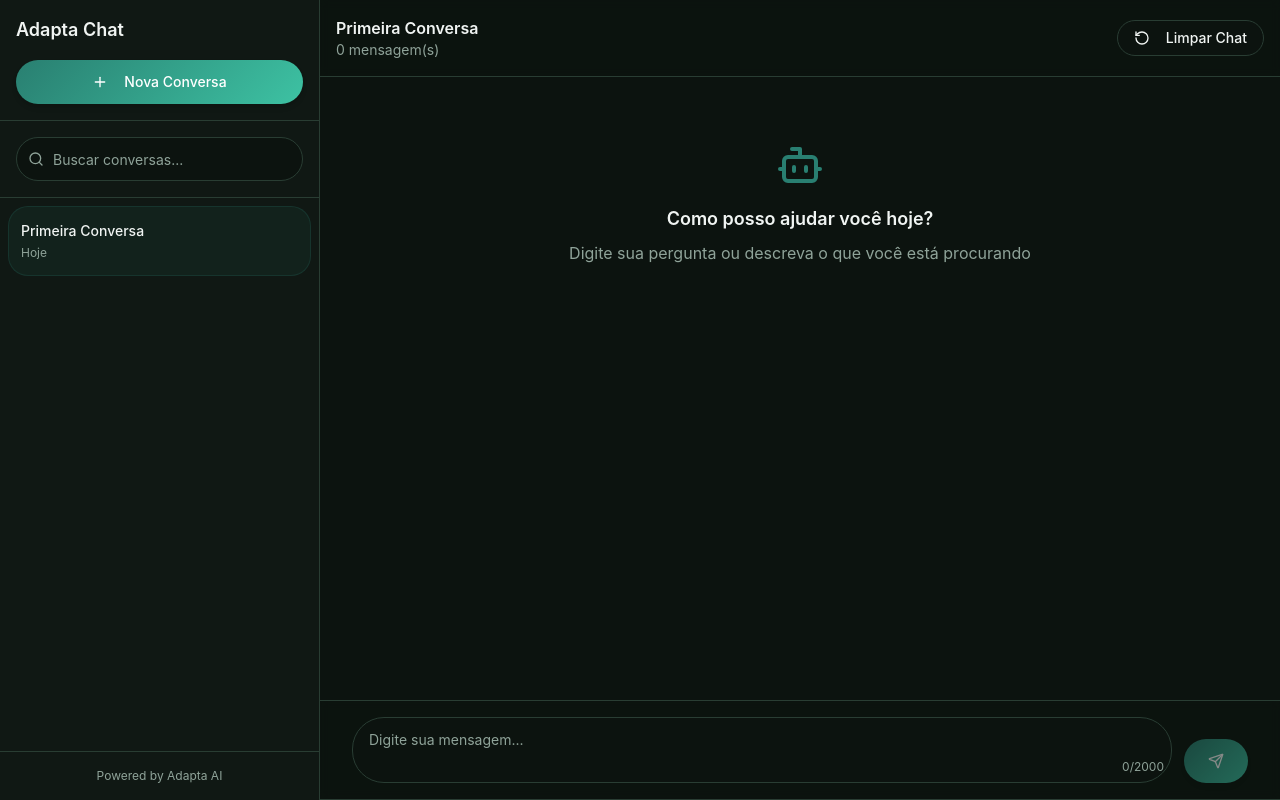
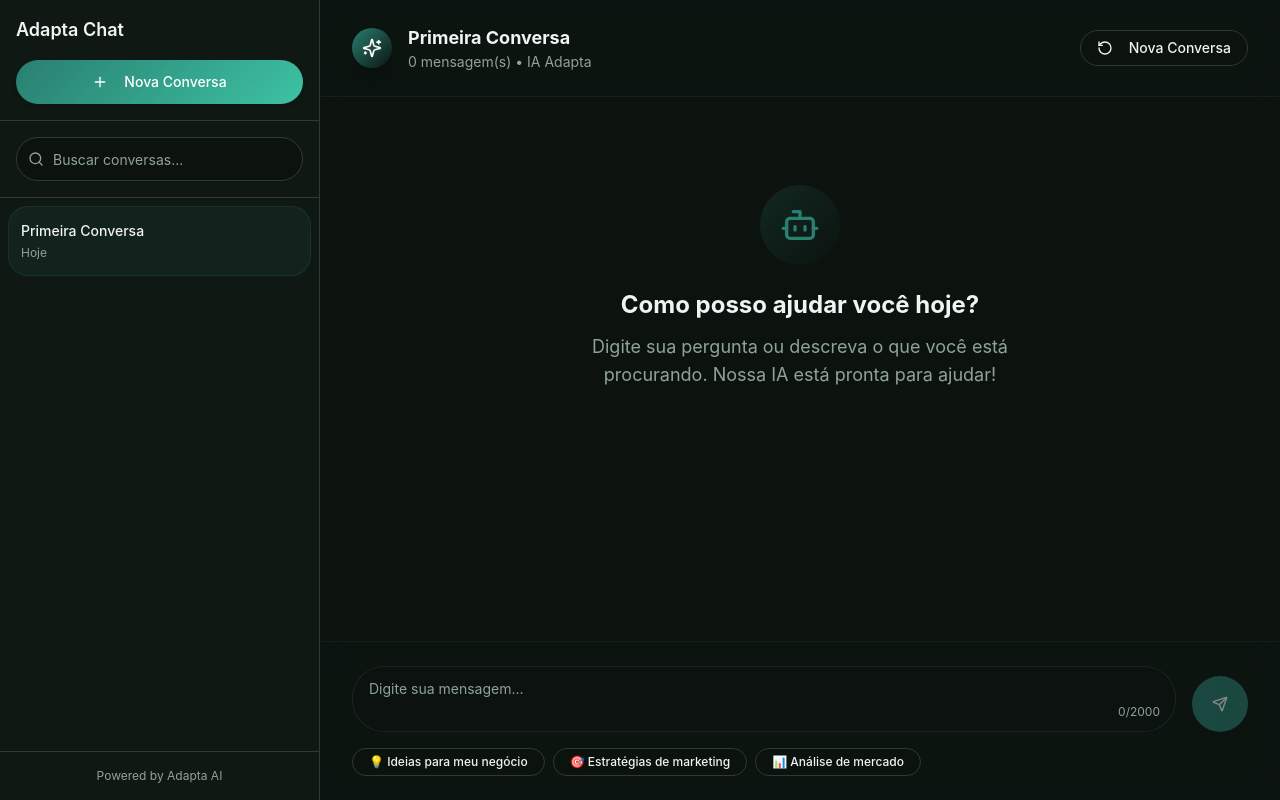
Before and after one commit to juan-shared/ad-chat-advisor, a React (Vite) app: page /chat in a window 1280 px wide. Built offline with nearby package versions, Linux system fonts and the light colour scheme.

Commit message:
Fix: Improve chat design and recommendations
Improve chat design and move personalized recommendations below the AI messages.

```diff
--- a/src/components/ChatWindow.tsx
+++ b/src/components/ChatWindow.tsx
@@ -4,6 +4,7 @@ import { Button } from '@/components/ui/button';
 import { Textarea } from '@/components/ui/textarea';
 import { ScrollArea } from '@/components/ui/scroll-area';
 import { Avatar, AvatarFallback } from '@/components/ui/avatar';
+import { InlineRecommendations } from '@/components/InlineRecommendations';
 import {
   Send,
   Bot,
@@ -12,7 +13,8 @@ import {
   Copy,
   ThumbsUp,
   ThumbsDown,
-  RotateCcw
+  RotateCcw,
+  Sparkles
 } from 'lucide-react';
 import { useToast } from '@/hooks/use-toast';
 
@@ -150,46 +152,60 @@ Esta é uma resposta simulada que demonstra como o chat funcionaria com integra
   return (
     <div className="h-full flex flex-col">
       {/* Header */}
-      <div className="border-b bg-background/95 backdrop-blur-sm p-4">
-        <div className="flex items-center justify-between">
+      <div className="border-b border-border/30 bg-card/30 backdrop-blur-md p-6">
+        <div className="flex items-center justify-between max-w-4xl mx-auto">
+          <div className="flex items-center gap-4">
+            <div className="w-10 h-10 rounded-2xl bg-gradient-to-br from-primary to-primary-glow flex items-center justify-center shadow-lg">
+              <Sparkles className="h-5 w-5 text-white" />
+            </div>
             <div>
-            <h2 className="font-semibold text-foreground">{currentSession.title}</h2>
+              <h2 className="font-bold text-foreground text-lg">{currentSession.title}</h2>
               <p className="text-sm text-muted-foreground">
-              {currentSession.messages.length} mensagem(s)
+                {currentSession.messages.length} mensagem(s) • IA Adapta
               </p>
             </div>
-          <Button variant="outline" size="sm">
+          </div>
+          <Button variant="outline" size="sm" className="rounded-xl">
             <RotateCcw className="h-4 w-4 mr-2" />
-            Limpar Chat
+            Nova Conversa
           </Button>
         </div>
       </div>
 
       {/* Messages */}
-      <ScrollArea className="flex-1 p-4">
-        <div className="space-y-6 max-w-4xl mx-auto">
+      <ScrollArea className="flex-1 p-6">
+        <div className="space-y-8 max-w-4xl mx-auto">
           {currentSession.messages.length === 0 ? (
-            <div className="text-center py-12">
-              <Bot className="h-12 w-12 text-primary mx-auto mb-4" />
-              <h3 className="text-lg font-semibold text-foreground mb-2">
+            <div className="text-center py-16">
+              <div className="w-20 h-20 rounded-3xl bg-gradient-to-br from-primary/20 to-primary-glow/20 flex items-center justify-center mx-auto mb-6">
+                <Bot className="h-10 w-10 text-primary" />
+              </div>
+              <h3 className="text-2xl font-bold text-foreground mb-3">
                 Como posso ajudar você hoje?
               </h3>
-              <p className="text-muted-foreground">
-                Digite sua pergunta ou descreva o que você está procurando
+              <p className="text-muted-foreground text-lg max-w-md mx-auto">
+                Digite sua pergunta ou descreva o que você está procurando. Nossa IA está pronta para ajudar!
               </p>
             </div>
           ) : (
-            currentSession.messages.map((message) => (
+            currentSession.messages.map((message, index) => {
+              const isLastAssistantMessage =
+                message.role === 'assistant' &&
+                index === currentSession.messages.length - 1 &&
+                currentSession?.recommendations &&
+                currentSession.recommendations.length > 0;
+
+              return (
+                <div key={message.id} className="space-y-4">
                   <div
-                key={message.id}
                     className={`flex gap-4 animate-fade-in ${
                       message.role === 'user' ? 'justify-end' : 'justify-start'
                     }`}
                   >
                     {message.role === 'assistant' && (
-                  <Avatar className="h-8 w-8 flex-shrink-0">
-                    <AvatarFallback className="bg-primary text-primary-foreground">
-                      <Bot className="h-4 w-4" />
+                      <Avatar className="h-10 w-10 flex-shrink-0">
+                        <AvatarFallback className="bg-gradient-to-br from-primary to-primary-glow text-white">
+                          <Bot className="h-5 w-5" />
                         </AvatarFallback>
                       </Avatar>
                     )}
@@ -197,57 +213,75 @@ Esta é uma resposta simulada que demonstra como o chat funcionaria com integra
                     <div
                       className={`max-w-[80%] px-6 py-4 ${
                         message.role === 'user'
-                      ? 'message-bubble-user'
-                      : 'message-bubble-assistant'
+                          ? 'bg-gradient-to-br from-primary to-primary-glow text-white rounded-3xl rounded-br-lg shadow-lg'
+                          : 'bg-card/50 text-card-foreground rounded-3xl rounded-bl-lg border border-border/50 backdrop-blur-sm'
                       }`}
                     >
                       <div className="prose prose-sm max-w-none">
-                    <p className="whitespace-pre-wrap m-0">{message.content}</p>
+                        <p className="whitespace-pre-wrap m-0 leading-relaxed">{message.content}</p>
                       </div>
 
                       {message.role === 'assistant' && message.content && (
-                    <div className="flex items-center gap-2 mt-3 pt-2 border-t border-border/50">
+                        <div className="flex items-center gap-2 mt-4 pt-3 border-t border-border/30">
                           <Button
                             variant="ghost"
                             size="sm"
                             onClick={() => copyMessage(message.content)}
-                        className="h-6 px-2 text-xs"
+                            className="h-7 px-3 text-xs rounded-xl hover:bg-muted/50"
                           >
                             <Copy className="h-3 w-3 mr-1" />
                             Copiar
                           </Button>
-                      <Button variant="ghost" size="sm" className="h-6 px-2 text-xs">
-                        <ThumbsUp className="h-3 w-3" />
+                          <Button variant="ghost" size="sm" className="h-7 px-3 text-xs rounded-xl hover:bg-muted/50">
+                            <ThumbsUp className="h-3 w-3 mr-1" />
+                            Útil
                           </Button>
-                      <Button variant="ghost" size="sm" className="h-6 px-2 text-xs">
-                        <ThumbsDown className="h-3 w-3" />
+                          <Button variant="ghost" size="sm" className="h-7 px-3 text-xs rounded-xl hover:bg-muted/50">
+                            <ThumbsDown className="h-3 w-3 mr-1" />
+                            Melhorar
                           </Button>
                         </div>
                       )}
                     </div>
 
                     {message.role === 'user' && (
-                  <Avatar className="h-8 w-8 flex-shrink-0">
+                      <Avatar className="h-10 w-10 flex-shrink-0">
                         <AvatarFallback className="bg-secondary text-secondary-foreground">
-                      <User className="h-4 w-4" />
+                          <User className="h-5 w-5" />
                         </AvatarFallback>
                       </Avatar>
                     )}
                   </div>
-            ))
+
+                  {/* Inline Recommendations after assistant message */}
+                  {isLastAssistantMessage && (
+                    <div className="ml-14">
+                      <InlineRecommendations
+                        recommendations={currentSession.recommendations}
+                        messageId={message.id}
+                      />
+                    </div>
+                  )}
+                </div>
+              );
+            })
           )}
 
           {isStreaming && (
             <div className="flex gap-4 justify-start">
-              <Avatar className="h-8 w-8 flex-shrink-0">
-                <AvatarFallback className="bg-primary text-primary-foreground">
-                  <Bot className="h-4 w-4" />
+              <Avatar className="h-10 w-10 flex-shrink-0">
+                <AvatarFallback className="bg-gradient-to-br from-primary to-primary-glow text-white">
+                  <Bot className="h-5 w-5" />
                 </AvatarFallback>
               </Avatar>
-              <div className="message-bubble-assistant">
-                <div className="flex items-center gap-2">
-                  <Loader2 className="h-4 w-4 animate-spin" />
-                  <span className="text-sm">Digitando...</span>
+              <div className="bg-card/50 rounded-3xl rounded-bl-lg border border-border/50 backdrop-blur-sm px-6 py-4">
+                <div className="flex items-center gap-3">
+                  <div className="flex gap-1">
+                    <div className="w-2 h-2 bg-primary rounded-full animate-bounce" style={{ animationDelay: '0ms' }}></div>
+                    <div className="w-2 h-2 bg-primary rounded-full animate-bounce" style={{ animationDelay: '150ms' }}></div>
+                    <div className="w-2 h-2 bg-primary rounded-full animate-bounce" style={{ animationDelay: '300ms' }}></div>
+                  </div>
+                  <span className="text-sm text-muted-foreground">IA está pensando...</span>
                 </div>
               </div>
             </div>
@@ -258,9 +292,9 @@ Esta é uma resposta simulada que demonstra como o chat funcionaria com integra
       </ScrollArea>
 
       {/* Input */}
-      <div className="border-t bg-background/95 backdrop-blur-sm p-4">
+      <div className="border-t border-border/30 bg-card/30 backdrop-blur-md p-6">
         <div className="max-w-4xl mx-auto">
-          <div className="flex gap-3 items-end">
+          <div className="flex gap-4 items-end">
             <div className="flex-1 relative">
               <Textarea
                 ref={inputRef}
@@ -268,23 +302,36 @@ Esta é uma resposta simulada que demonstra como o chat funcionaria com integra
                 onChange={(e) => setInputMessage(e.target.value)}
                 onKeyPress={handleKeyPress}
                 placeholder="Digite sua mensagem..."
-                className="min-h-[50px] max-h-32 resize-none pr-12"
+                className="min-h-[56px] max-h-32 resize-none pr-16 rounded-2xl border-border/50 bg-background/50 backdrop-blur-sm focus:ring-2 focus:ring-primary/20 focus:border-primary/50"
                 disabled={isLoading}
               />
-              <div className="absolute bottom-2 right-2 text-xs text-muted-foreground">
+              <div className="absolute bottom-3 right-4 text-xs text-muted-foreground">
                 {inputMessage.length}/2000
               </div>
             </div>
             <Button
               onClick={handleSendMessage}
               disabled={!inputMessage.trim() || isLoading}
-              className="gradient-primary"
+              className="w-14 h-14 rounded-2xl bg-gradient-to-r from-primary to-primary-glow hover:from-primary-glow hover:to-primary shadow-lg hover:shadow-xl transition-all duration-200"
             >
               {isLoading ? (
-                <Loader2 className="h-4 w-4 animate-spin" />
+                <Loader2 className="h-5 w-5 animate-spin" />
               ) : (
-                <Send className="h-4 w-4" />
+                <Send className="h-5 w-5" />
               )}
+            </Button>
+          </div>
+
+          {/* Quick suggestions */}
+          <div className="flex flex-wrap gap-2 mt-4">
+            <Button variant="outline" size="sm" className="text-xs rounded-xl h-7">
+              💡 Ideias para meu negócio
+            </Button>
+            <Button variant="outline" size="sm" className="text-xs rounded-xl h-7">
+              🎯 Estratégias de marketing
+            </Button>
+            <Button variant="outline" size="sm" className="text-xs rounded-xl h-7">
+              📊 Análise de mercado
             </Button>
           </div>
         </div>
--- /dev/null
+++ b/src/components/InlineRecommendations.tsx
@@ -0,0 +1,142 @@
+import { useChatStore } from '@/stores/chatStore';
+import { Card, CardContent } from '@/components/ui/card';
+import { Button } from '@/components/ui/button';
+import { Badge } from '@/components/ui/badge';
+import {
+  Sparkles,
+  ExternalLink,
+  HelpCircle,
+  TrendingUp,
+  Star
+} from 'lucide-react';
+
+interface InlineRecommendationsProps {
+  recommendations: any[];
+  messageId: string;
+}
+
+export const InlineRecommendations = ({ recommendations, messageId }: InlineRecommendationsProps) => {
+  const { addMessage } = useChatStore();
+
+  const handleWhyRecommendation = (recommendation: any) => {
+    const whyMessage = `Por que você recomenda "${recommendation.title}"?`;
+    addMessage(whyMessage, 'user');
+
+    // Mock response explaining the recommendation
+    setTimeout(() => {
+      const explanation = `Recomendo "${recommendation.title}" porque:
+
+1. **Alta Relevância**: Esta solução tem ${Math.round((recommendation.relevanceScore || 0.8) * 100)}% de compatibilidade com suas necessidades
+2. **Contexto da Conversa**: Baseado no que discutimos, esta solução aborda diretamente seus desafios
+3. **Resultados Comprovados**: Clientes similares obtiveram resultados significativos
+4. **Facilidade de Implementação**: Processo simplificado e suporte completo
+
+Esta recomendação foi gerada usando IA que analisa seu perfil, histórico de conversas e necessidades específicas.`;
+
+      addMessage(explanation, 'assistant');
+    }, 1000);
+  };
+
+  const getRelevanceColor = (score: number) => {
+    if (score >= 0.9) return 'text-emerald-400';
+    if (score >= 0.8) return 'text-primary';
+    if (score >= 0.7) return 'text-yellow-400';
+    return 'text-muted-foreground';
+  };
+
+  if (recommendations.length === 0) {
+    return null;
+  }
+
+  return (
+    <div className="mt-6 space-y-4 animate-fade-in">
+      <div className="flex items-center gap-2">
+        <div className="w-6 h-6 rounded-full bg-gradient-to-r from-primary to-primary-glow flex items-center justify-center">
+          <Sparkles className="h-3 w-3 text-white" />
+        </div>
+        <span className="text-sm font-medium text-foreground">
+          Recomendações baseadas na conversa
+        </span>
+        <Badge variant="secondary" className="text-xs rounded-full px-2">
+          {recommendations.length}
+        </Badge>
+      </div>
+
+      <div className="grid gap-3">
+        {recommendations.map((recommendation) => (
+          <Card
+            key={recommendation.id}
+            className="bg-card/50 border-border/50 backdrop-blur-sm hover:bg-card/70 transition-all duration-200 hover:shadow-lg hover:border-primary/20"
+          >
+            <CardContent className="p-4">
+              <div className="flex gap-4">
+                {/* Image */}
+                {recommendation.mediaUrl && (
+                  <div className="flex-shrink-0">
+                    <img
+                      src={recommendation.mediaUrl}
+                      alt={recommendation.title}
+                      className="w-16 h-16 object-cover rounded-xl border border-border/50"
+                      onError={(e) => {
+                        e.currentTarget.src = '/placeholder.svg';
+                      }}
+                    />
+                  </div>
+                )}
+
+                {/* Content */}
+                <div className="flex-1 min-w-0">
+                  <div className="flex items-start justify-between gap-3 mb-2">
+                    <h4 className="font-semibold text-foreground text-sm leading-tight">
+                      {recommendation.title}
+                    </h4>
+                    {recommendation.relevanceScore && (
+                      <div className="flex items-center gap-1 flex-shrink-0">
+                        <Star className="h-3 w-3" />
+                        <span
+                          className={`text-xs font-medium ${getRelevanceColor(recommendation.relevanceScore)}`}
+                        >
+                          {Math.round(recommendation.relevanceScore * 100)}%
+                        </span>
+                      </div>
+                    )}
+                  </div>
+
+                  <p className="text-xs text-muted-foreground mb-3 leading-relaxed">
+                    {recommendation.summary}
+                  </p>
+
+                  {/* Actions */}
+                  <div className="flex items-center gap-2">
+                    <Button
+                      size="sm"
+                      className="h-7 text-xs px-3 rounded-xl bg-gradient-to-r from-primary to-primary-glow hover:from-primary-glow hover:to-primary"
+                    >
+                      <ExternalLink className="h-3 w-3 mr-1" />
+                      {recommendation.cta}
+                    </Button>
+                    <Button
+                      variant="ghost"
+                      size="sm"
+                      onClick={() => handleWhyRecommendation(recommendation)}
+                      className="h-7 text-xs px-3 rounded-xl"
+                    >
+                      <HelpCircle className="h-3 w-3 mr-1" />
+                      Por quê?
+                    </Button>
+
+                    {/* Metrics */}
+                    <div className="flex items-center gap-1 ml-auto text-xs text-muted-foreground">
+                      <TrendingUp className="h-3 w-3" />
+                      <span>Tendência</span>
+                    </div>
+                  </div>
+                </div>
+              </div>
+            </CardContent>
+          </Card>
+        ))}
+      </div>
+    </div>
+  );
+};
--- a/src/pages/Chat.tsx
+++ b/src/pages/Chat.tsx
@@ -54,11 +54,6 @@ const Chat = () => {
         <div className="flex-1 relative">
           <ChatWindow />
         </div>
-
-        {/* Recommendations Bar */}
-        <div className="border-t bg-background/95 backdrop-blur-sm">
-          <RecommendationsBar />
-        </div>
       </div>
     </div>
   );
```
Lines whose indentation alone changed are shown as unchanged.
